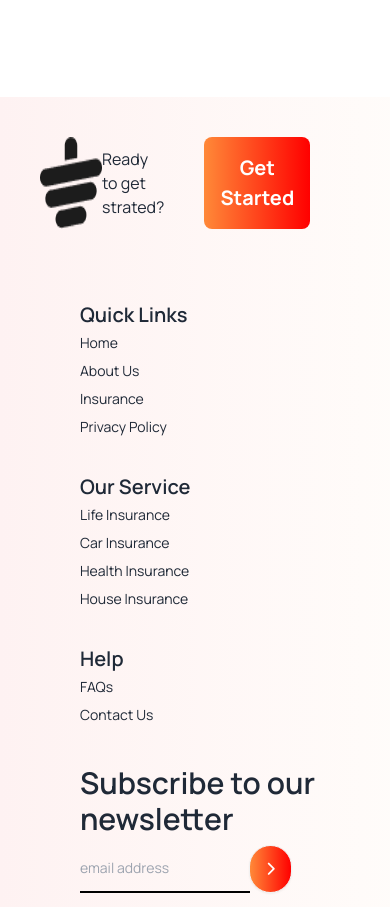
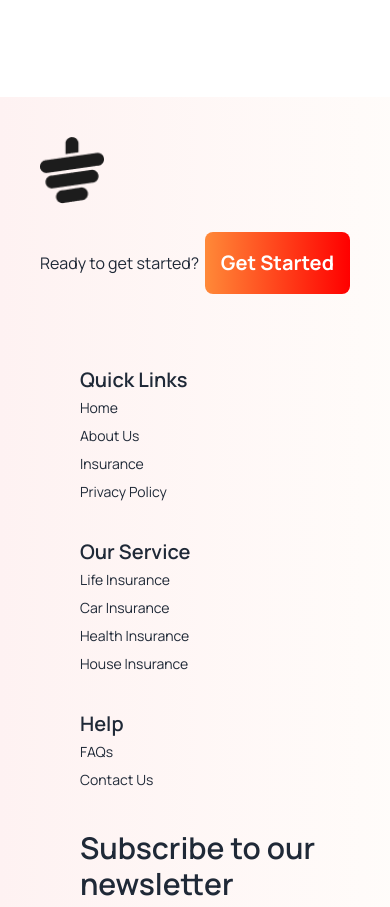
Before and after one commit to zillulofficial/Tea-house, a plain HTML site: page index.html in a window 390 px wide. Shown: the part 7760-8667 px from the top of the page. Drawn offline with nearby package versions, Linux system fonts and the light colour scheme.

Commit message:
footer made responsive

```diff
--- a/index.html
+++ b/index.html
@@ -220,10 +220,10 @@
         </section>
     </main>
     <footer class="p-10 bg-gradient-to-r from-red-50 to-[#ff883807] text-base-content">
-        <div class="container mx-auto flex justify-between mb-9">
-            <img src="images/cup.png" alt="">
-            <div class="flex gap-10 items-center pr-44">
-                <p>Ready to get strated?</p>
+        <div class="container mx-auto flex flex-col gap-7 lg:flex-row lg:gap-0 justify-between mb-9">
+            <img class="w-16 lg:w-auto" src="images/cup.png" alt="">
+            <div class="flex justify-between lg:gap-10 items-center lg:pr-44">
+                <p>Ready to get started?</p>
                 <button
                     class="bg-gradient-to-r from-[#FF8938] to-[#F00] text-white p-4 rounded-lg text-[20px] font-bold">Get
                     Started</button>
```
